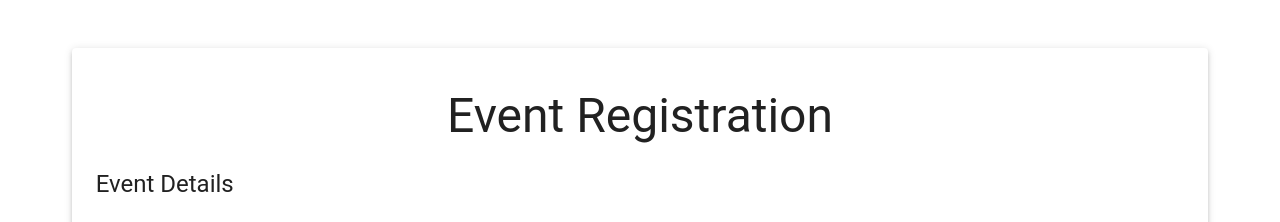
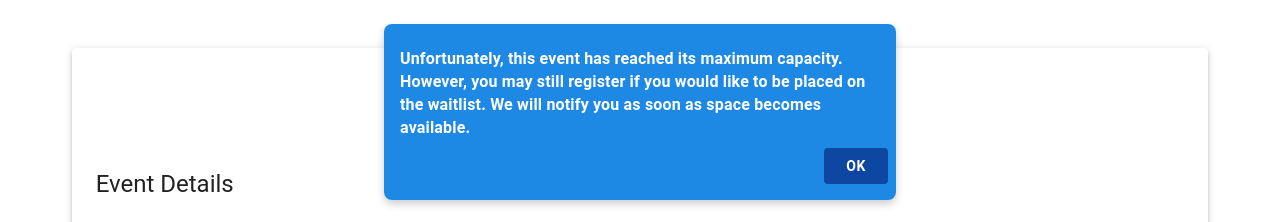
Before and after one commit to Creatio369/UAT_Event_Registration_Form, a React (Create React App) app: page / in a window 1280 px wide. Shown: the top 222 px of the page. Built offline with nearby package versions, Linux system fonts and the light colour scheme.

Commit message:
Final changes for Dev deployment

```diff
--- a/src/App.js
+++ b/src/App.js
@@ -43,22 +43,34 @@ const EventRegistrationForm = () => {
     AHPRANumber: "",
     RACGP: "",
     OtherCPD: "",
+    remainingCapacity: 0,
     termsAndConditionsAccepted: false,
   });
 
+  const [showCapacityNotification, setShowCapacityNotification] = useState(false);
   const [showSnackbar, setShowSnackbar] = useState(false);
   const [openModal, setOpenModal] = useState(false);
 
+
   useEffect(() => {
     const urlParams = new URLSearchParams(window.location.search);
+
+    const eventCapacity = parseInt(urlParams.get("remainingCapacity") || "0", 10);
+
     setFormData((prevData) => ({
       ...prevData,
       eventId: urlParams.get("eventId") || "",
       eventName: urlParams.get("eventName") || "",
       eventDate: urlParams.get("eventDate") || "",
       eventVenue: urlParams.get("eventVenue") || "",
+      remainingCapacity: eventCapacity,
       AHPRANumber: "MED000"
     }));
+
+    if (eventCapacity === 0) {
+      setShowCapacityNotification(true);
+    }
+
   }, []);
 
   const handleFormSubmit = (event) => {
@@ -73,11 +85,11 @@ const EventRegistrationForm = () => {
         .join(","),
     };
 
-    // Remove unnecessary fields
+
     delete filteredFormData.otherDietaryRequirement;
     delete filteredFormData.termsAndConditionsAccepted;
 
-    // Remove empty fields
+
     Object.keys(filteredFormData).forEach((key) => {
       if (filteredFormData[key] === "") {
         delete filteredFormData[key];
@@ -125,6 +137,48 @@ const EventRegistrationForm = () => {
           >
             <CloseIcon fontSize="small" />
           </IconButton>
+        }
+      />
+      <Snackbar
+        open={showCapacityNotification}
+        anchorOrigin={{ vertical: "top", horizontal: "center" }}
+        message={
+          <span style={{ color: "#ffffff", fontWeight: "bold", textAlign: "center" }}>
+            Unfortunately, this event has reached its maximum capacity. However, you
+            may still register if you would like to be placed on the waitlist. We will
+            notify you as soon as space becomes available.
+          </span>
+        }
+        sx={{
+          "& .MuiSnackbarContent-root": {
+            backgroundColor: "#1e88e5",
+            color: "#ffffff",
+            fontSize: "16px",
+            fontWeight: "500",
+            borderRadius: "8px",
+            boxShadow: "0 4px 8px rgba(0, 0, 0, 0.2)",
+            padding: "16px",
+            width: "fit-content",
+            maxWidth: "80%",
+          },
+        }}
+        action={
+          <Button
+            onClick={() => setShowCapacityNotification(false)}
+            sx={{
+              color: "#ffffff",
+              textTransform: "none",
+              fontWeight: "bold",
+              fontSize: "14px",
+              padding: "6px 16px",
+              backgroundColor: "#0d47a1",
+              "&:hover": {
+                backgroundColor: "#1565c0",
+              },
+            }}
+          >
+            OK
+          </Button>
         }
       />
 
```
Also changed, not shown: 11 other files (tests, documents, lock files or other folders).
